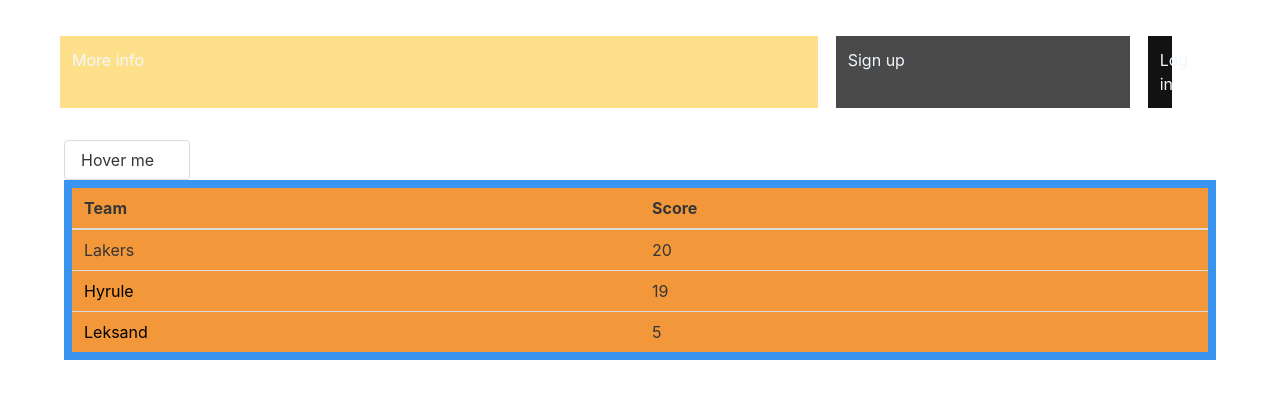
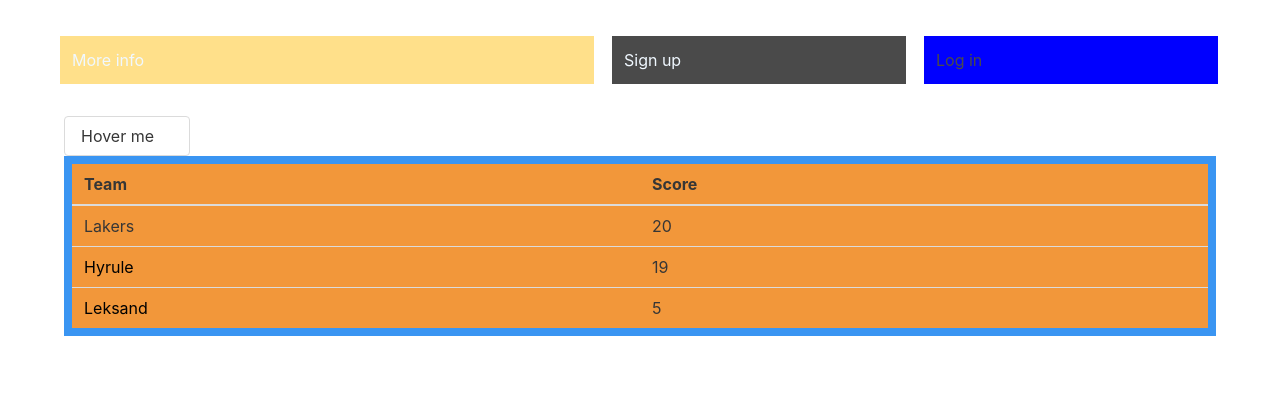
Before and after one commit to ErikLager/frontendsportapp, a React (Create React App) app: page / in a window 1280 px wide. Shown: the top 398 px of the page. Built offline with nearby package versions, Linux system fonts and the light colour scheme.

Commit message:
dropdown works like a charm

```diff
--- a/src/BulmaTest.js
+++ b/src/BulmaTest.js
@@ -18,9 +18,9 @@ export function BulmaTest(props) {
             <div className="columns">
                 <a className="column is-two-quarter has-background-warning" href="https://www.vaxjolakers.se/lag/fe02-fe02mf1FN" target="_blank"><div >More info</div></a>
                 <a className="column is-one-quarter has-background-grey-dark" ><div>Sign up</div></a>
-                <div className="dropdown is-hoverable">
+                <div className="dropdown is-hoverable column is-one-quarter" >
                     <div className="dropdown-trigger">
-                        <a id="dropDown" className="column is-one-quarter has-background-black-bis"><div>Log in</div></a>
+                        <div>Log in</div>
                             <span>
                                 <i className="fas fa-angle-down" aria-hidden="true"></i>
                             </span>
@@ -29,8 +29,8 @@ export function BulmaTest(props) {
                                     <div className="dropdown-item">
                                         <div className="dropdownContent">
                                             Username:<input type="text" name="Username" /><br />
-                                            Password:<input type="password" name="Password" />
-                                            <button onClick={loginfunction}>Log in</button>
+                                            Password:<input type="password" name="Password" /><br/>
+                                            <button className="login" onClick={loginfunction}>Log in</button>
                                         </div>
                                     </div>
                                 </div>
```
